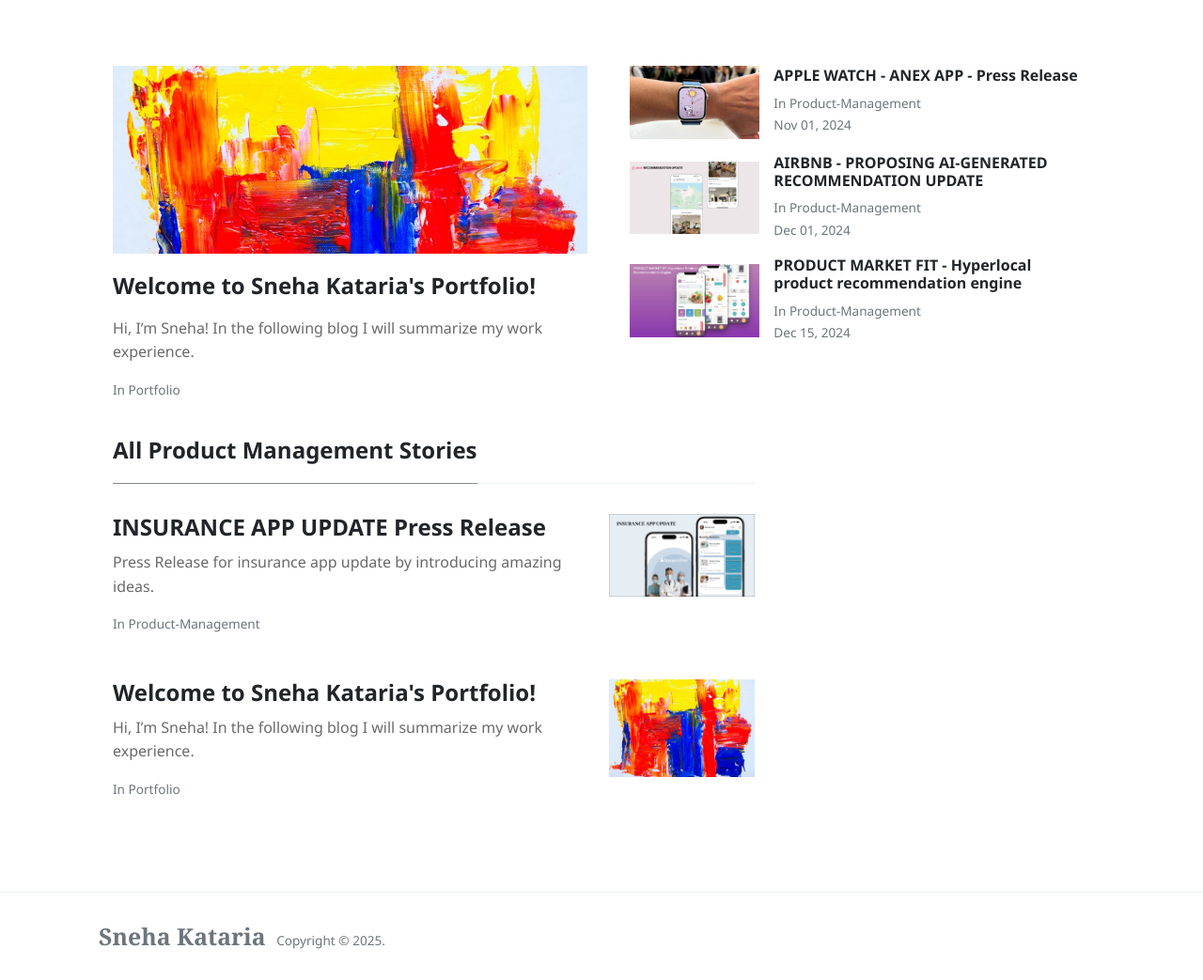
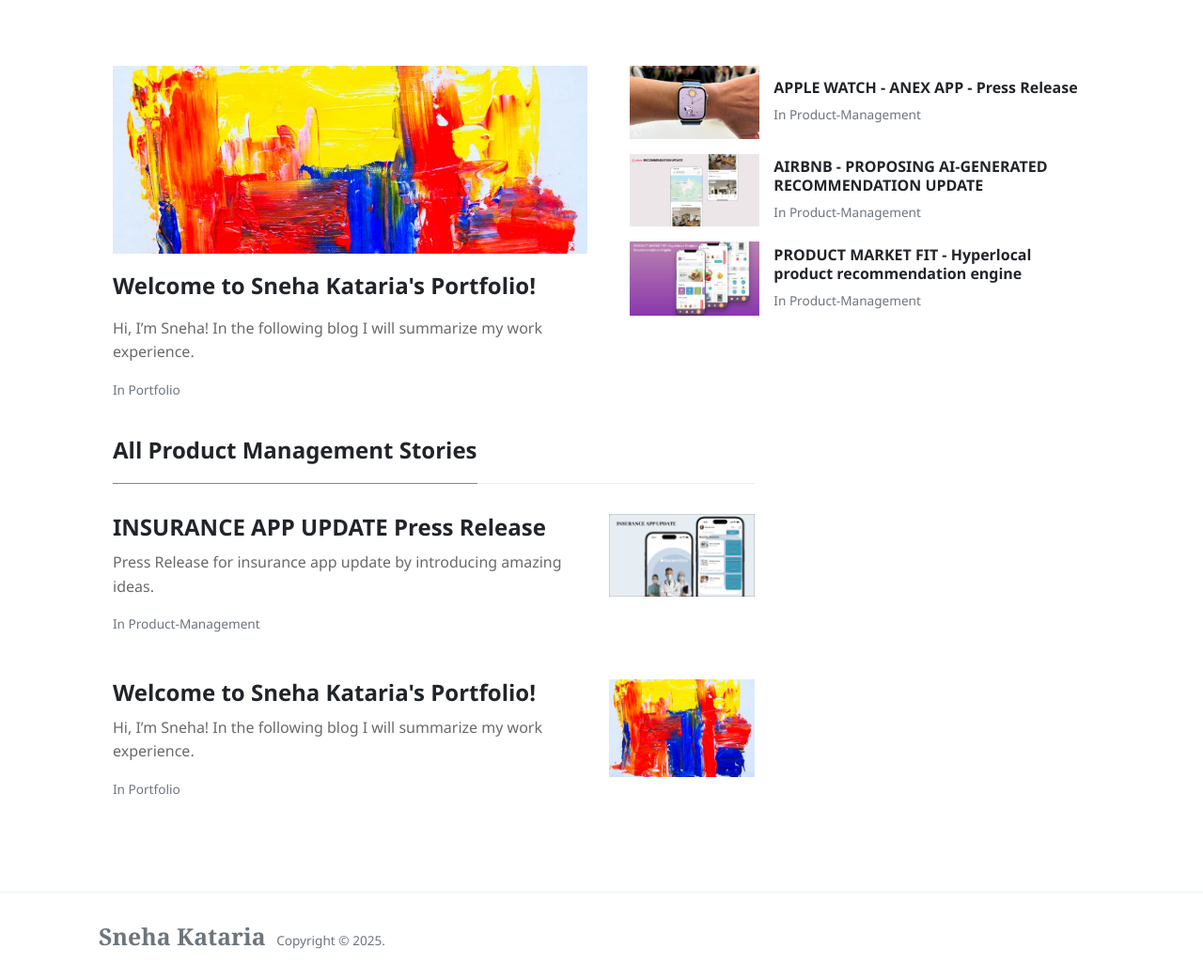
Before and after one commit to sneha-kataria/blog, a Jekyll site: the page built from index.html, in a window 1280 px wide and 1043 px high. Shown: the whole window at 94% size. Built offline with Jekyll 4.4.1, drawn with Linux system fonts in a browser that asks for light colours; nearby versions of some CDN libraries; the list of posts is cut into pages by our own code.

Commit message:
Removed the dates.

```diff
--- a/index.html
+++ b/index.html
@@ -69,7 +69,7 @@ description: "Hey I am Sneha Kataria, and this my blog."
                         </span>
                     </small>
                     <small class="text-muted">
-                        {{ second_post.date | date: '%b %d, %Y' }}
+<!--                        {{ second_post.date | date: '%b %d, %Y' }}-->
                     </small>
                 </div>
             </div>
@@ -97,7 +97,7 @@ description: "Hey I am Sneha Kataria, and this my blog."
                         </span>
                     </small>
                     <small class="text-muted">
-                        {{ third_post.date | date: '%b %d, %Y' }}
+<!--                        {{ third_post.date | date: '%b %d, %Y' }}-->
                     </small>
                 </div>
             </div>
@@ -125,7 +125,7 @@ description: "Hey I am Sneha Kataria, and this my blog."
                         </span>
                     </small>
                     <small class="text-muted">
-                        {{ fourth_post.date | date: '%b %d, %Y' }}
+<!--                        {{ fourth_post.date | date: '%b %d, %Y' }}-->
                     </small>
                 </div>
             </div>
```
